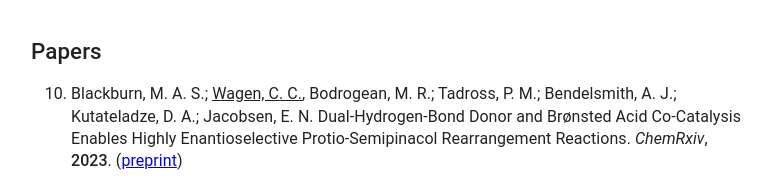
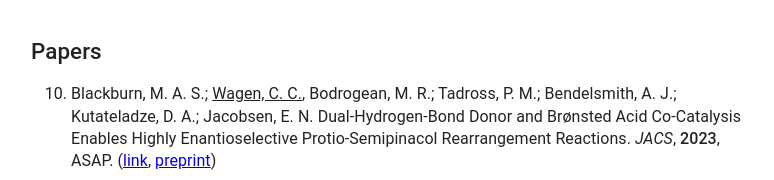
Before and after one commit to corinwagen/corinwagen.github.io, a plain HTML site: page public/main/index.html in a window 1280 px wide. Shown: the part 1160-1340 px from the top of the page, without its empty margins (249-1023 px from the left). Drawn offline with Linux system fonts and the light colour scheme.

Commit message:
link to Mel paper

```diff
--- a/public/main/index.html
+++ b/public/main/index.html
@@ -98,8 +98,9 @@
   <li class="citation">
     Blackburn, M. A. S.; <u>Wagen, C. C.</u>, Bodrogean, M. R.; Tadross, P. M.; Bendelsmith, A. J.; Kutateladze, D. A.; Jacobsen, E. N.
     Dual-Hydrogen-Bond Donor and Brønsted Acid Co-Catalysis Enables Highly Enantioselective Protio-Semipinacol Rearrangement Reactions.
-    <i>ChemRxiv</i>, <b>2023</b>.
-    (<a href="https://chemrxiv.org/engage/chemrxiv/article-details/641b1750aad2a62ca12bf7b3">preprint</a>)
+    <i>JACS</i>, <b>2023</b>, ASAP.
+    (<a href=https://pubs.acs.org/doi/10.1021/jacs.3c02960>link</a>,
+    <a href="https://chemrxiv.org/engage/chemrxiv/article-details/641b1750aad2a62ca12bf7b3">preprint</a>)
   </li>
   <li class="citation">
     Vonesh, H. L.; <u>Wagen, C. C.</u>, McMinn, S. E.; Thedford, J. B.; Kwan, E. E.; Schindler, C. S.
```
